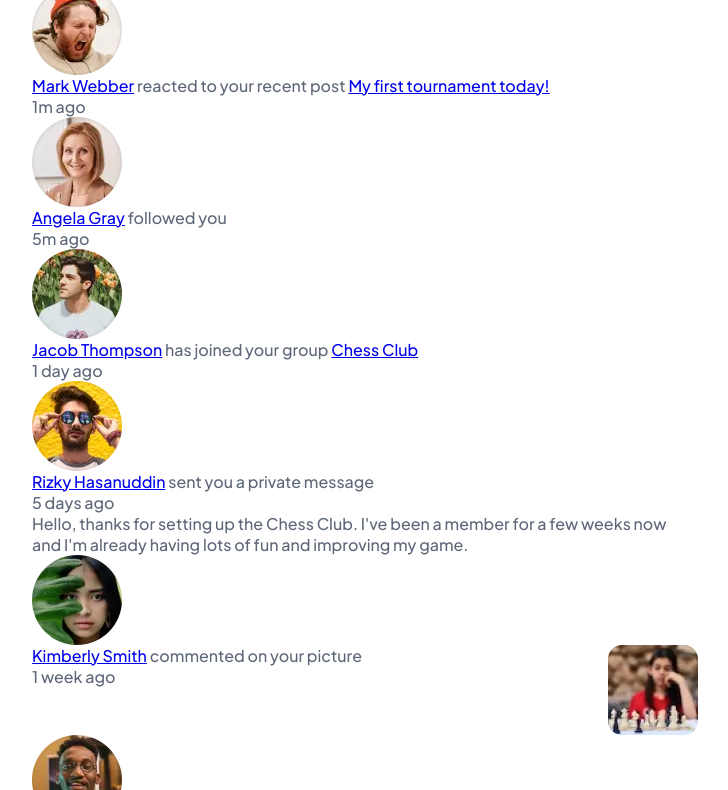
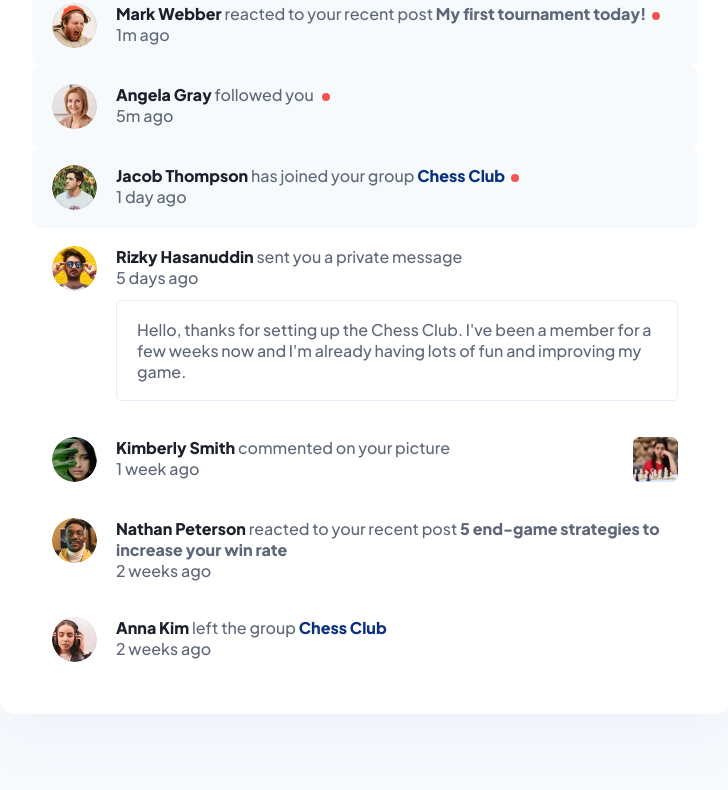
Before and after one commit to karolbanat/notifications-page, a website: page index.html in a window 1280 px wide. Shown: the part 145-935 px from the top of the page, without its empty margins (275-1003 px from the left). Drawn offline with Linux system fonts and the light colour scheme.

Commit message:
Notification styling

```diff
--- a/index.html
+++ b/index.html
@@ -32,8 +32,10 @@
             <img src="./dist/assets/images/avatar-mark-webber.webp" alt="" class="notification__avatar">
             <div class="notification__content">
               <div>
-                <p class="notification__heading"><a href="#" class="notification__user">Mark Webber</a> reacted to
-                  your recent post <a href="#" class="notification__post">My first tournament today!</a></p>
+                <p class="notification__heading"><a href="#" class="notification__link notification__link--user">Mark
+                    Webber</a> reacted to
+                  your recent post <a href="#" class="notification__link notification__link--post">My first tournament
+                    today!</a></p>
                 <p class="notification__time">1<abbr aria-hidden="true">m</abbr><span
                         class="visually-hidden">minute</span> ago</p>
               </div>
@@ -43,7 +45,8 @@
             <img src="./dist/assets/images/avatar-angela-gray.webp" alt="" class="notification__avatar">
             <div class="notification__content">
               <div>
-                <p class="notification__heading"><a href="#" class="notification__user">Angela Gray</a> followed you
+                <p class="notification__heading"><a href="#" class="notification__link notification__link--user">Angela
+                    Gray</a> followed you
                 </p>
                 <p class="notification__time">5<abbr aria-hidden="true">m</abbr><span
                         class="visually-hidden">minutes</span> ago</p>
@@ -54,8 +57,9 @@
             <img src="./dist/assets/images/avatar-jacob-thompson.webp" alt="" class="notification__avatar">
             <div class="notification__content">
               <div>
-                <p class="notification__heading"><a href="#" class="notification__user">Jacob Thompson</a> has joined
-                  your group <a href="#" class="notification__group">Chess Club</a></p>
+                <p class="notification__heading"><a href="#" class="notification__link notification__link--user">Jacob
+                    Thompson</a> has joined
+                  your group <a href="#" class="notification__link notification__link--group">Chess Club</a></p>
                 <p class="notification__time">1 day ago</p>
               </div>
             </div>
@@ -64,7 +68,8 @@
             <img src="./dist/assets/images/avatar-rizky-hasanuddin.webp" alt="" class="notification__avatar">
             <div class="notification__content">
               <div>
-                <p class="notification__heading"><a href="#" class="notification__user">Rizky Hasanuddin</a> sent you
+                <p class="notification__heading"><a href="#" class="notification__link notification__link--user">Rizky
+                    Hasanuddin</a> sent you
                   a private message </p>
                 <p class="notification__time">5 days ago</p>
               </div>
@@ -76,9 +81,10 @@
           <li class="notification" data-status="read">
             <img src="./dist/assets/images/avatar-kimberly-smith.webp" alt="" class="notification__avatar">
             <div class="notification__content">
-              <div class="flex-space-between">
+              <div class="flex-space-between flex-align-start">
                 <div>
-                  <p class="notification__heading"><a href="#" class="notification__user">Kimberly Smith</a>
+                  <p class="notification__heading"><a href="#"
+                       class="notification__link notification__link--user">Kimberly Smith</a>
                     commented on your picture</p>
                   <p class="notification__time">1 week ago</p>
                 </div>
@@ -92,8 +98,10 @@
             <img src="./dist/assets/images/avatar-nathan-peterson.webp" alt="" class="notification__avatar">
             <div class="notification__content">
               <div>
-                <p class="notification__heading"><a href="#" class="notification__user">Nathan Peterson</a> reacted
-                  to your recent post <a href="#" class="notification__post">5 end-game strategies to increase your
+                <p class="notification__heading"><a href="#" class="notification__link notification__link--user">Nathan
+                    Peterson</a> reacted
+                  to your recent post <a href="#" class="notification__link notification__link--post">5 end-game
+                    strategies to increase your
                     win rate</a></p>
                 <p class="notification__time">2 weeks ago</p>
               </div>
@@ -103,8 +111,9 @@
             <img src="./dist/assets/images/avatar-anna-kim.webp" alt="" class="notification__avatar">
             <div class="notification__header">
               <div>
-                <p class="notification__heading"><a href="#" class="notification__user">Anna Kim</a> left the group
-                  <a href="#" class="notification__group">Chess Club</a>
+                <p class="notification__heading"><a href="#" class="notification__link notification__link--user">Anna
+                    Kim</a> left the group
+                  <a href="#" class="notification__link notification__link--group">Chess Club</a>
                 </p>
                 <p class="notification__time">2 weeks ago</p>
               </div>
--- a/src/sass/abstracts/_variables.scss
+++ b/src/sass/abstracts/_variables.scss
@@ -39,7 +39,6 @@ $font-weights: (
 $border-radius: (
 	100: 0.5rem,
 	200: 0.6rem,
-	300: 0.7rem,
 	400: 0.8rem,
 	500: 1.5rem,
 );
--- a/src/sass/components/_notification.scss
+++ b/src/sass/components/_notification.scss
@@ -1,3 +1,91 @@
+@use '../abstracts/mixins' as mxn;
+
 .notification {
+	--image-width: 4rem;
+	display: flex;
+	align-items: flex-start;
+	gap: var(--spacer-rem-300);
+	padding-block: var(--spacer-rem-400);
+	padding-inline: var(--spacer-rem-450);
+	font-size: var(--fz-300);
+	border-radius: var(--borr-400);
+	@include mxn.mq(medium) {
+		--image-width: 4.5rem;
+	}
 
+	&[data-status='unread'] {
+		background-color: var(--clr-neutral-200);
+	}
+
+	&[data-status='unread'] &__heading::after {
+		content: '';
+		display: inline-block;
+		margin-left: 0.6rem;
+		width: 0.8rem;
+		aspect-ratio: 1;
+		background-color: var(--clr-primary-500);
+		border-radius: 50%;
+	}
+
+	&__content {
+		display: grid;
+		gap: 1.2rem;
+		flex: 1;
+	}
+
+	&__avatar {
+		width: var(--image-width);
+		aspect-ratio: 1;
+		border-radius: 50%;
+	}
+
+	&__link {
+		font-weight: var(--fw-700);
+		text-decoration: none;
+		color: var(--notification-link, black);
+		cursor: pointer;
+		transition: color 0.3s ease;
+
+		&:hover,
+		&:focus {
+			color: var(--notification-link-hover, var(--clr-primary-400));
+		}
+
+		&--user {
+			--notification-link: var(--clr-neutral-700);
+		}
+
+		&--post {
+			--notification-link: var(--clr-neutral-600);
+		}
+
+		&--group {
+			--notification-link: var(--clr-primary-400);
+		}
+	}
+
+	&__picture-link {
+		cursor: pointer;
+
+		img {
+			min-width: var(--image-width);
+			max-width: var(--image-width);
+			aspect-ratio: 1;
+		}
+	}
+
+	&__message {
+		padding-block: var(--spacer-rem-400);
+		padding-inline: var(--spacer-rem-450);
+		color: var(--message-text, inherit);
+		background-color: var(--message-bg, transparent);
+		border: 1px solid var(--clr-neutral-300);
+		border-radius: var(--borr-100);
+		cursor: pointer;
+		transition: background-color 0.3s ease;
+
+		&:hover {
+			--message-bg: var(--clr-neutral-400);
+		}
+	}
 }
--- a/src/sass/components/_notifications.scss
+++ b/src/sass/components/_notifications.scss
@@ -5,7 +5,7 @@
 	padding-inline: var(--spacer-rem-475);
 	background-color: var(--clr-neutral-100);
 	@include mxn.mq(medium) {
-		border-radius: var(--borr-400);
+		border-radius: var(--borr-500);
 		box-shadow: 0 2rem 6rem hsl(225 39% 47% / 0.05);
 	}
 
--- a/src/sass/layout/_flex.scss
+++ b/src/sass/layout/_flex.scss
@@ -1,9 +1,15 @@
 .flex-space-between {
 	display: flex;
 	justify-content: space-between;
+	gap: var(--flex-between-spacer, 1rem);
 }
 
 .flex-align-center {
 	display: flex;
 	align-items: center;
 }
+
+.flex-align-start {
+	display: flex;
+	align-items: flex-start;
+}
```
Also changed, not shown: dist/css/main.min.css.
